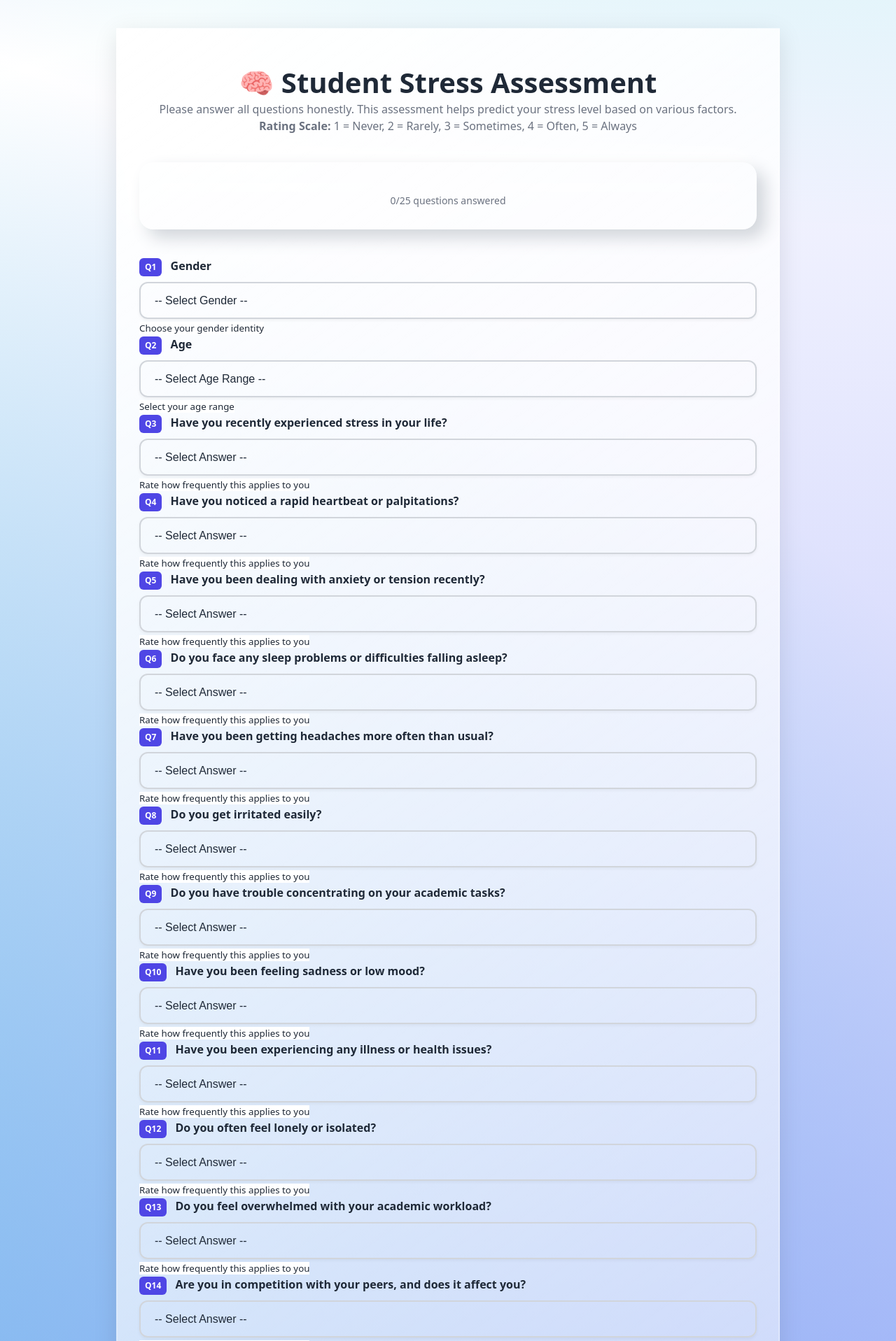
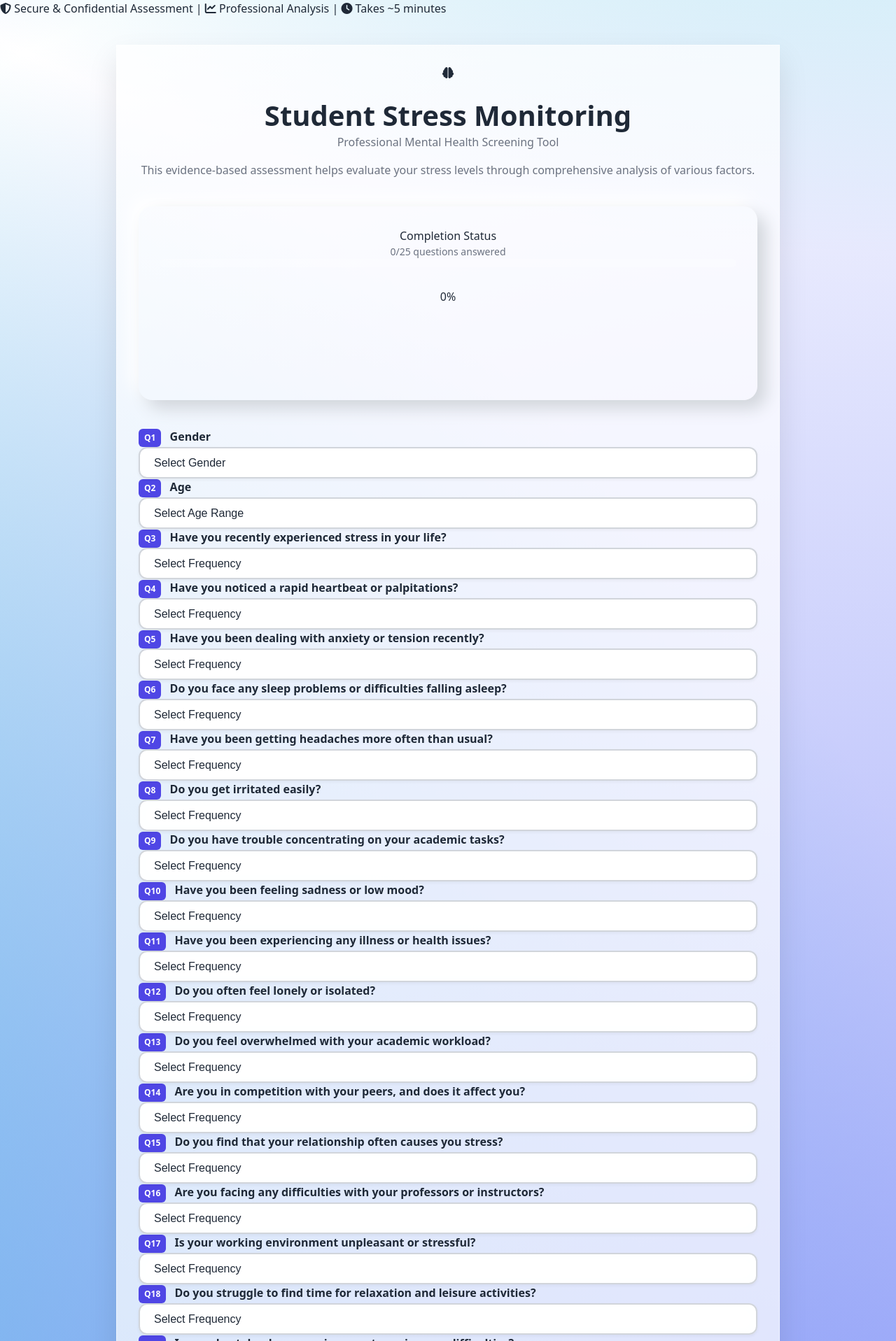
Before and after one commit to Yash636363/Student-Stress-Monitoring, a Flask app: page / in a window 1280 px wide. Shown: the top 1917 px of the page at 70% size. Run offline with Flask 3, Linux system fonts and the light colour scheme.

Commit message:
Update index.html

```diff
--- a/templates/index.html
+++ b/templates/index.html
@@ -3,8 +3,12 @@
 <head>
     <meta charset="UTF-8">
     <meta name="viewport" content="width=device-width, initial-scale=1.0">
-  <title>Student Stress Assessment</title>
+    <title>Student Stress Professional Analysis Tool</title>
     <link rel="stylesheet" href="{{ url_for('static', filename='style.css') }}">
+    <link rel="stylesheet" href="https://cdnjs.cloudflare.com/ajax/libs/font-awesome/6.4.0/css/all.min.css">
+    <!-- Add favicon -->
+    <link rel="icon" type="image/png" href="{{ url_for('static', filename='favicon.png') }}">
+
     <script>
     // Enhanced client-side validation
     function validateAndSubmit(e) {
@@ -77,88 +81,114 @@
   </script>
 </head>
 <body>
+    <div class="top-banner">
+        <div class="banner-content">
+            <i class="fas fa-shield-alt"></i> Secure & Confidential Assessment
+            <span class="separator">|</span>
+            <i class="fas fa-chart-line"></i> Professional Analysis
+            <span class="separator">|</span>
+            <i class="fas fa-clock"></i> Takes ~5 minutes
+        </div>
+    </div>
+
     <div class="wrapper">
-    <div class="card">
+        <div class="card main-card">
             <div class="header">
-        <h1>🧠 Student Stress Assessment</h1>
+                <div class="logo-container">
+                    <i class="fas fa-brain pulse"></i>
+                </div>
+                <h1>Student Stress Monitoring</h1>
+                <p class="subtitle">Professional Mental Health Screening Tool</p>
+
                 <p class="description">
-          Please answer all questions honestly. This assessment helps predict your stress level based on various factors.
-          <br><strong>Rating Scale:</strong> 1 = Never, 2 = Rarely, 3 = Sometimes, 4 = Often, 5 = Always
+                    This evidence-based assessment helps evaluate your stress levels through comprehensive analysis of various factors.
                 </p>
 
-        <!-- Progress indicator -->
+                <!-- Enhanced Progress indicator -->
                 <div class="progress-container">
+                    <div class="progress-stats">
+                        <div class="progress-label">Completion Status</div>
+                        <div id="progress-text" class="progress-text">0/25 questions answered</div>
+                    </div>
                     <div class="progress-bar">
-            <div id="progress-fill" class="progress-fill"></div>
+                        <div id="progress-fill" class="progress-fill">
+                            <div class="progress-glow"></div>
                         </div>
-          <span id="progress-text" class="progress-text">0/25 questions answered</span>
+                    </div>
+                    <!-- Added Stress Meter -->
+                    <div class="stress-meter">
+                        <div class="meter-container">
+                            <div class="half-circle"></div>
+                            <div class="meter-center">0%</div>
+                        </div>
+                    </div>
                 </div>
             </div>
 
             <form id="stress-form" method="POST" action="/predict" onsubmit="return validateAndSubmit(event)">
+                <div class="questions-grid">
                     {% for i in range(1, 26) %}
                     <div class="question" data-question="{{ i }}">
-            <label for="q{{ i }}">
+                        <div class="question-header">
                             <span class="question-number">Q{{ i }}</span>
                             <span class="question-text">{{ questions[i-1] }}</span>
-            </label>
+                        </div>
 
-            {# Special handling for different question types #}
+                        <div class="input-group">
                             {% if i == 1 %}
-              {# Gender question #}
-              <select name="q1" id="q1" required aria-describedby="q1-help">
-                <option value="">-- Select Gender --</option>
+                            <select name="q1" id="q1" required aria-describedby="q1-help" class="enhanced-select">
+                                <option value="">Select Gender</option>
                                 <option value="1">Male</option>
                                 <option value="2">Female</option>
                                 <option value="3">Other</option>
                             </select>
-              <small id="q1-help" class="help-text">Choose your gender identity</small>
-
                             {% elif i == 2 %}
-              {# Age question #}
-              <select name="q2" id="q2" required aria-describedby="q2-help">
-                <option value="">-- Select Age Range --</option>
+                            <select name="q2" id="q2" required aria-describedby="q2-help" class="enhanced-select">
+                                <option value="">Select Age Range</option>
                                 <option value="1">Below 18</option>
                                 <option value="2">18–22</option>
                                 <option value="3">23–26</option>
                                 <option value="4">27–30</option>
                                 <option value="5">Above 30</option>
                             </select>
-              <small id="q2-help" class="help-text">Select your age range</small>
-
                             {% else %}
-              {# Standard 1-5 scale questions #}
-              <select name="q{{ i }}" id="q{{ i }}" required aria-describedby="q{{ i }}-help">
-                <option value="">-- Select Answer --</option>
+                            <select name="q{{ i }}" id="q{{ i }}" required aria-describedby="q{{ i }}-help" class="enhanced-select">
+                                <option value="">Select Frequency</option>
                                 <option value="1">1 - Never</option>
                                 <option value="2">2 - Rarely</option>
                                 <option value="3">3 - Sometimes</option>
                                 <option value="4">4 - Often</option>
                                 <option value="5">5 - Always</option>
                             </select>
-              <small id="q{{ i }}-help" class="help-text">Rate how frequently this applies to you</small>
                             {% endif %}
                         </div>
+                    </div>
                     {% endfor %}
+                </div>
 
                 <div class="actions">
                     <button type="submit" class="submit-btn">
-            🔍 Analyze My Stress Level
+                        <i class="fas fa-chart-bar"></i> Analyze Stress Level
                     </button>
                     <button type="button" class="secondary-btn" onclick="resetForm()">
-            🔄 Clear All Answers
+                        <i class="fas fa-redo"></i> Reset
                     </button>
                 </div>
             </form>
 
             <div class="footer">
-        <p>© 2025 Student Stress Assessment Tool</p>
-        <p><small>Created by Yash Kumar | Confidential & Secure</small></p>
+                <div class="footer-content">
+                    <div class="footer-info">
+                        <p>© 2025 Student Stress Monitoring Tool</p>
+                        <p>Created by Yash Kumar | Professional Mental Health Analysis Tool</p>
+                    </div>
+                    <div class="footer-badges">
+                        <span class="badge"><i class="fas fa-shield-alt"></i> GDPR Compliant</span>
+                        <span class="badge"><i class="fas fa-lock"></i> Data Protected</span>
                     </div>
                 </div>
             </div>
-
-  <!-- Accessibility improvements -->
-  <div aria-live="polite" aria-atomic="true" class="sr-only" id="status-updates"></div>
+        </div>
+    </div>
 </body>
 </html>
```
Lines whose indentation alone changed are shown as unchanged.
